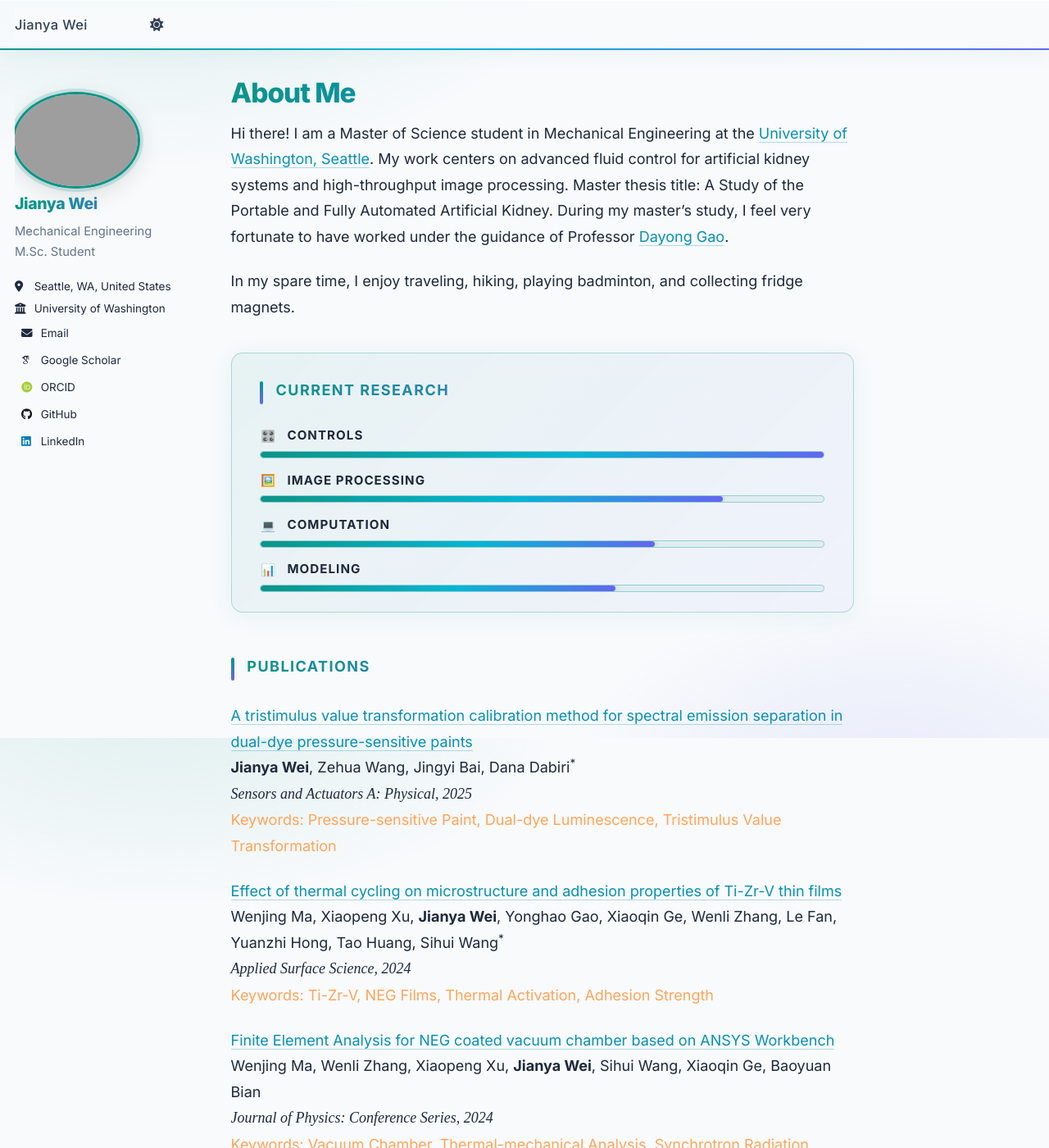
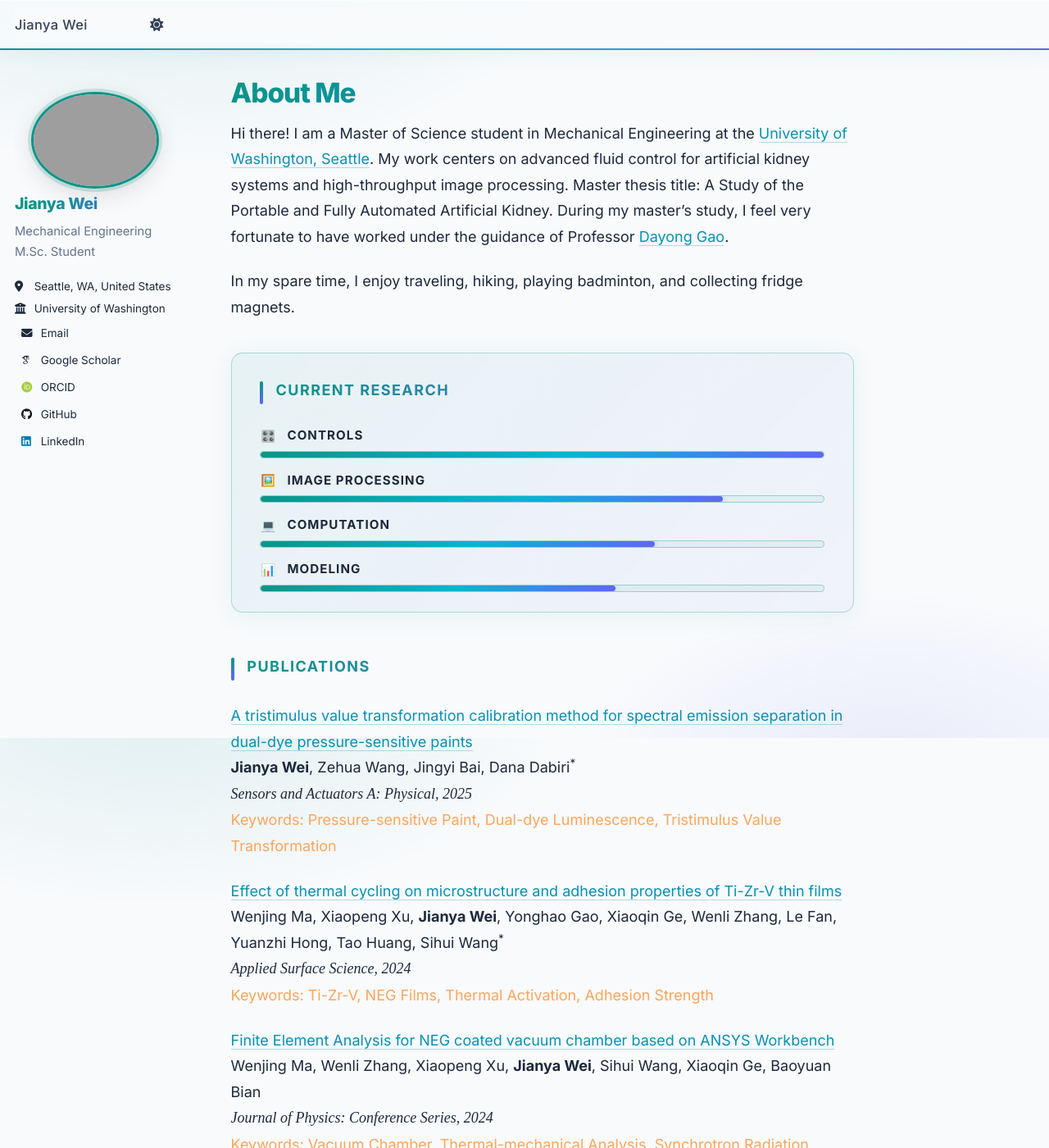
Before and after one commit to jywei02/jywei02.github.io, a Jekyll site: the page built from _pages/about.md, in a window 1280 px wide and 1400 px high. Shown: the whole window at 82% size. Built offline with Jekyll 4.4.1, drawn with Linux system fonts in a browser that asks for light colours; some web fonts are replaced; comment, search, counter and statistics services are not loaded.

Commit message:
Changes before error encountered
Agent-Logs-Url: https://github.com/jywei02/jywei02.github.io/sessions/a8551506-0c3c-46de-ba90-bbb0a4d1a452

Co-authored-by: jywei02 <157438924+jywei02@users.noreply.github.com>

```diff
--- a/assets/css/main.scss
+++ b/assets/css/main.scss
@@ -212,6 +212,8 @@ html[data-theme="dark"] .masthead {
 }
 
 .author__avatar img {
+  display: block !important;
+  margin: 0 auto !important;
   max-width: 150px !important;
   border: none !important;
   box-shadow:
```
